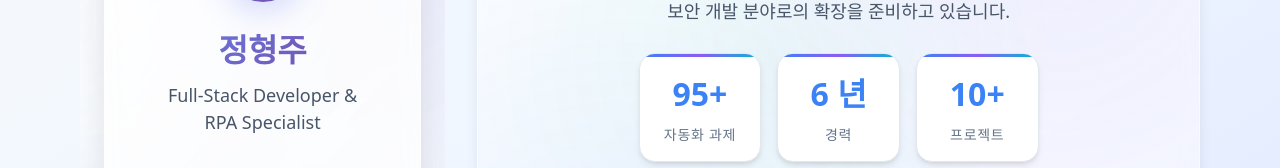
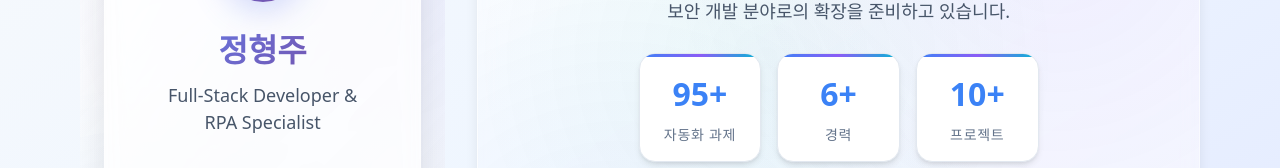
Before and after one commit to Noeul-J/portfolio, a Vue app: page /home in a window 1280 px wide. Shown: the part 325-493 px from the top of the page. Built offline with nearby package versions, Linux system fonts and the light colour scheme.

Commit message:
feat: 메일 타이틀 다국어 지원

```diff
--- a/src/components/aboutMe.vue
+++ b/src/components/aboutMe.vue
@@ -1,8 +1,10 @@
 <script setup lang="ts">
 import { useI18n } from 'vue-i18n'
+import { computed } from 'vue'
 const { t } = useI18n()
 
-const mailto = 'mailto:you@example.com?subject=%5B협업문의%5D%20포트폴리오%20보고%20연락드립니다'
+const mailTitle = computed(() => t('aboutMe_MailTitle'))
+const mailto = computed(()=>`mailto:ggumihj@gmail.com?subject=${mailTitle.value}`)
 </script>
 
 <style scoped>
@@ -239,7 +241,7 @@ const mailto = 'mailto:you@example.com?subject=%5B협업문의%5D%20포트폴리
             <div class="stat-label">{{ t('aboutMe_Automation') }}</div>
           </div>
           <div class="stat-card">
-            <div class="stat-number">6 {{ t('aboutMe_Year') }}</div>
+            <div class="stat-number">6+</div>
             <div class="stat-label">{{ t('aboutMe_Experience') }}</div>
           </div>
           <div class="stat-card">
--- a/src/locales/en.json
+++ b/src/locales/en.json
@@ -30,6 +30,7 @@
   "aboutMe_Message": "Do you want to work with me?",
   "aboutMe_ContactMessage": "Let's talk about the project or collaboration you want to do.",
   "aboutMe_ContactButton": "Contact",
+  "aboutMe_MailTitle": "%5BCollaboration%20Inquiry%5D%20Regarding%20Your%20Portfolio",
   "experience_StepOne_descriptionOne": "Development of automation tasks using Worktro and WinAutomation",
   "experience_StepOne_descriptionTwo": "Linking Excel, ERP, WMS systems and processing data",
   "experience_StepOne_descriptionThree": "Data analysis and automatic report generation using Python and VBA",
--- a/src/locales/ko.json
+++ b/src/locales/ko.json
@@ -31,6 +31,7 @@
   "aboutMe_Message": "함께 일하고 싶으신가요?",
   "aboutMe_ContactMessage": "같이 하고 싶은 프로젝트나 협업에 대해 이야기해보세요",
   "aboutMe_ContactButton": "연락하기",
+  "aboutMe_MailTitle": "%5B협업문의%5D%20포트폴리오%20보고%20연락드립니다",
   "experience_StepOne_descriptionOne": "Worktro, WinAutomation을 활용한 업무 자동화 개발",
   "experience_StepOne_descriptionTwo": "Excel, ERP, WMS 시스템 연동 및 데이터 처리",
   "experience_StepOne_descriptionThree": "Python, VBA를 활용한 데이터 분석 및 보고서 자동 생성",
```
